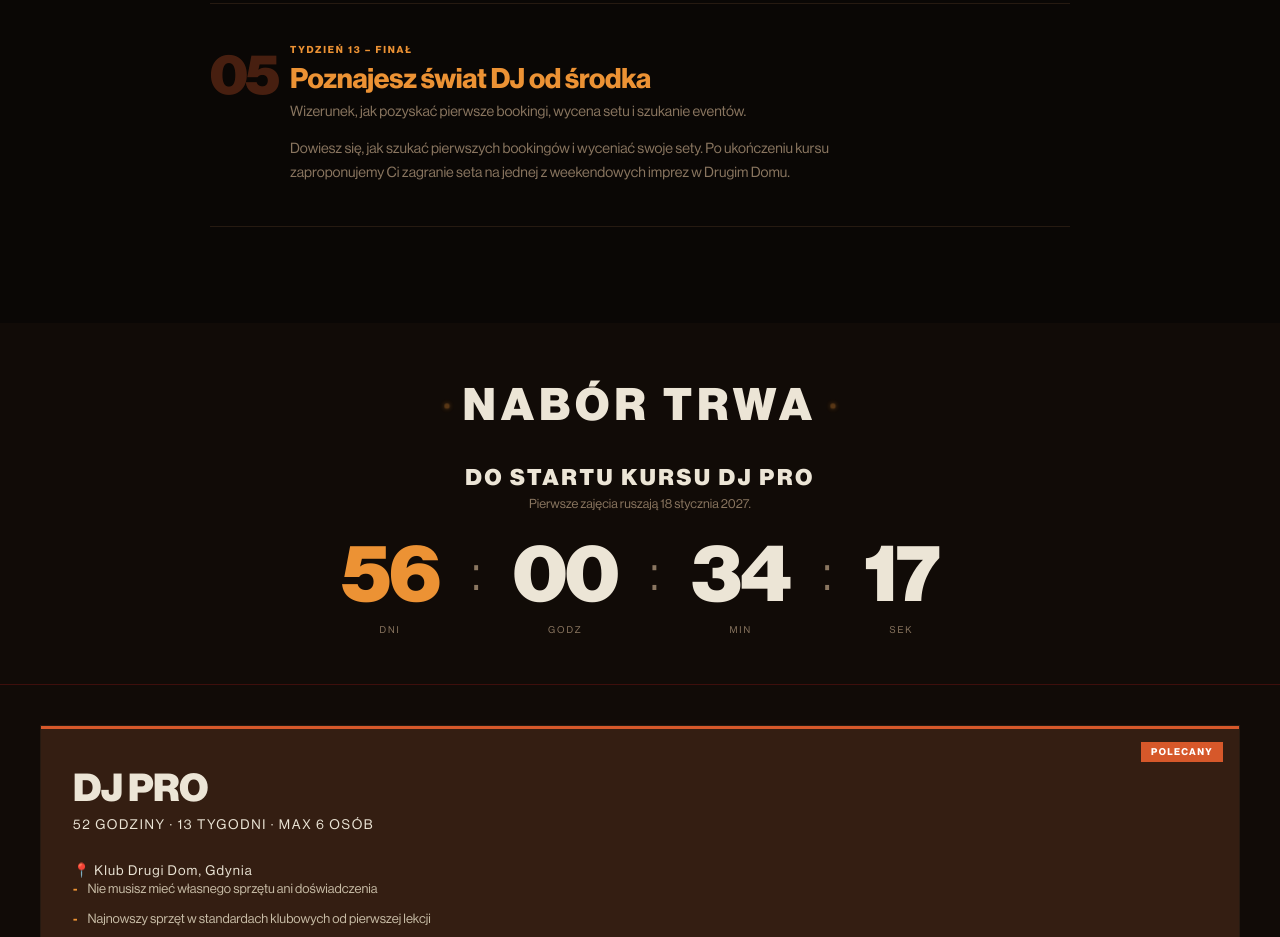
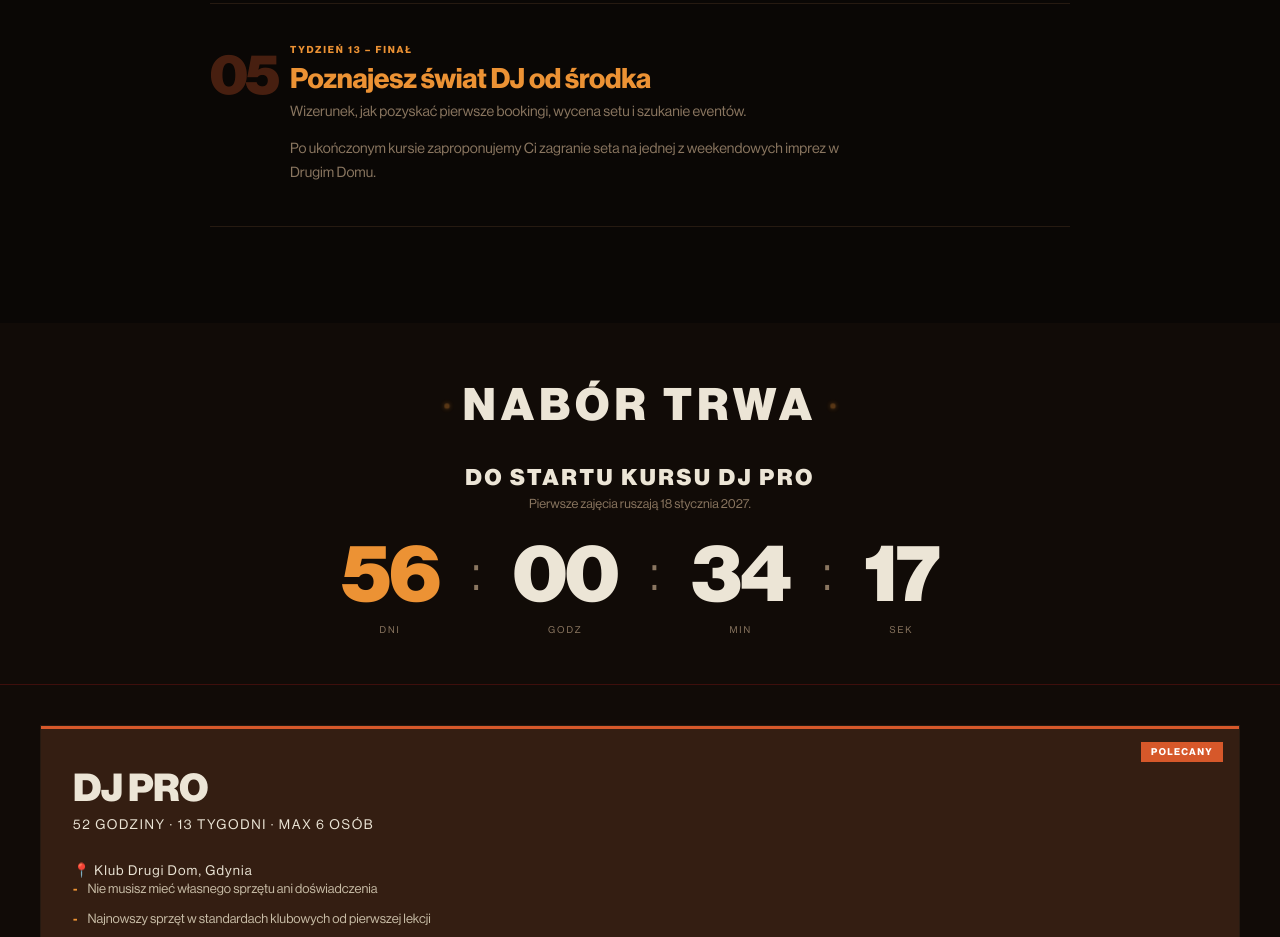
Before and after one commit to kamilklerk/oldschool-demo, a plain HTML site: page index.html in a window 1280 px wide. Shown: the part 4317-5254 px from the top of the page. Drawn offline with Linux system fonts and the light colour scheme.

Commit message:
Tyg 13: skróć opis - usuń zdanie o bookingach, zostaw tylko propozycję zagrania
Co-Authored-By: Claude Sonnet 4.6 <noreply@anthropic.com>
Claude-Session: https://claude.ai/code/session_01QgS5YmupTcWXrVcmK3M2KX

```diff
--- a/index.html
+++ b/index.html
@@ -1895,7 +1895,7 @@
             <div class="step-tag">Tydzień 13 – Finał</div>
             <h3 class="step-title">Poznajesz świat DJ od środka</h3>
             <p class="step-desc">Wizerunek, jak pozyskać pierwsze bookingi, wycena setu i szukanie eventów.</p>
-            <p class="step-desc" style="margin-top:0.75rem;">Dowiesz się, jak szukać pierwszych bookingów i wyceniać swoje sety. Po ukończeniu kursu zaproponujemy Ci zagranie seta na jednej z weekendowych imprez w Drugim Domu.</p>
+            <p class="step-desc" style="margin-top:0.75rem;">Po ukończonym kursie zaproponujemy Ci zagranie seta na jednej z weekendowych imprez w Drugim Domu.</p>
           </div>
         </div>
       </div>
```
